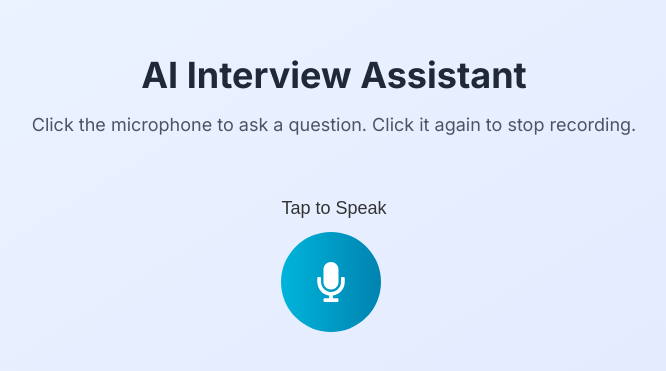
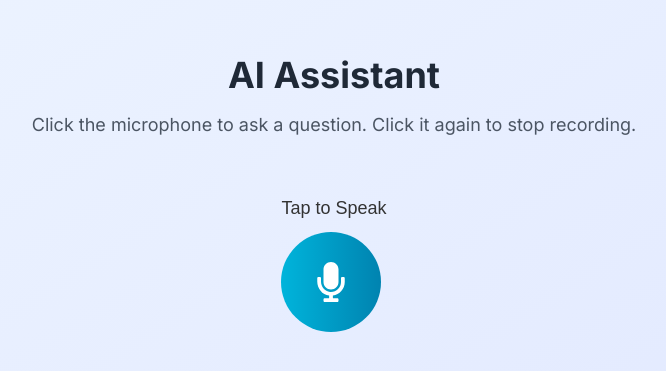
Before and after one commit to Kanishkk-1/VocalizeAI, a Next.js app: page / in a window 1280 px wide. Shown: the part 207-578 px from the top of the page, without its empty margins (306-972 px from the left). Built offline with nearby package versions, Linux system fonts and the light colour scheme.

Commit message:
leftover changes

```diff
--- a/app/page.js
+++ b/app/page.js
@@ -222,7 +222,7 @@ const VoiceAssistantPage = () => {
       <div className="flex flex-col items-center justify-center min-h-screen bg-gradient-to-br from-blue-50 to-indigo-100 p-4">
         <div className="text-center mb-8">
           <h1 className="text-4xl font-bold text-gray-800 mb-4">
-            AI Interview Assistant
+            AI Assistant
           </h1>
           <p className="text-lg text-gray-600 max-w-2xl mx-auto mb-6">
             Click the microphone to ask a question. Click it again to stop
```
